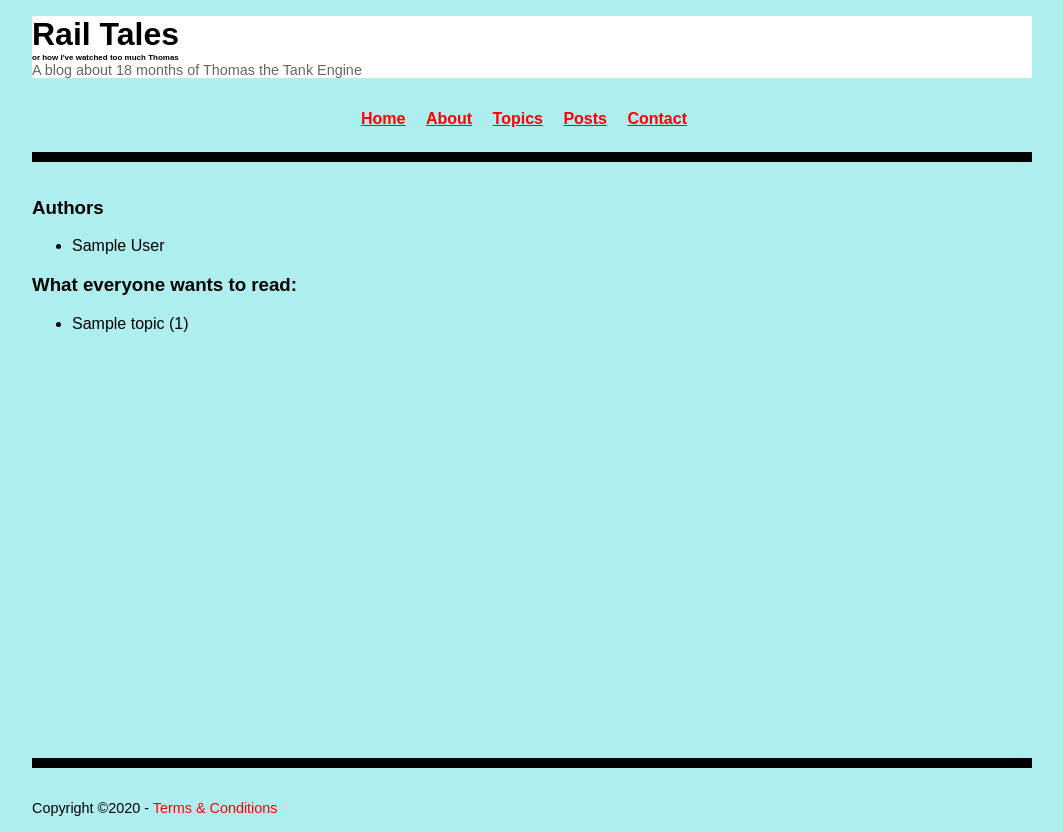
After one commit to lunaxtasy/train_blog, a Django app: a page that uses blog/templates/blog/base.html in a window 1280 px wide. The commit adds this page. Shown: the whole page, without its empty margins (108-1171 px from the left). Run offline with Django 3.2, Linux system fonts and the light colour scheme; tables that the repository leaves empty hold one stand-in row (values such as "Sample post").

Commit message:
Assignment 4 TopicListView

```diff
--- a/blog/models.py
+++ b/blog/models.py
@@ -1,6 +1,7 @@
 from django.contrib.auth import get_user_model
 from django.conf import settings
 from django.db import models
+from django.db.models import Count
 from django.urls import reverse
 
 """class TopicQuerySet(models.QuerySet):
@@ -47,7 +48,7 @@ class PostQuerySet(models.QuerySet):
         return User.objects.filter(train_blog__in=self).distinct()
     #Gets topics
     def get_topics(self):
-        return Topic.objects.all().distinct() #.values_list('blog_topic', flat=True)
+        return Topic.objects.annotate(topic_count=Count('blog_topic')).order_by('-topic_count') #.distinct() #.values_list('blog_topic', flat=True)
 
 class Post(models.Model):
     """
--- a/blog/static/blog/global.css
+++ b/blog/static/blog/global.css
@@ -3,7 +3,7 @@
 #main-content {
   margin-top: 1rem;
   display: grid;
-  grid-template-columns: 200px auto;
+  grid-template-columns: 350px auto;
   color: #ff0000 #000000
 }
 /* ... */
--- a/blog/templates/blog/base.html
+++ b/blog/templates/blog/base.html
@@ -24,6 +24,7 @@
     <ul>
       <li><a href="{% url "home" %}">Home</a></li>
       <li><a href="{% url "about" %}">About</a></li>
+      <li><a href="{% url "topic-list" %}">Topics</a></li>
       <li><a href="{% url "post-list" %}">Posts</a></li>
       <li><a href="#">Contact</a></li>
     </ul>
@@ -43,10 +44,10 @@
       </section>
       <section id="topic-list">
         <!-- List of topics, code not working correctly for display -->
-        <h3>Topics</h3>
+        <h3>What everyone wants to read:</h3>
           <ul>
             {% for topic in topics %}
-              <li>{{ topic.name }}</li>
+              <li>{{ topic.name }} ({{ topic.topic_count }})</li>
             {% endfor %}
           </ul>
       </section>
--- /dev/null
+++ b/blog/templates/blog/topic_detail.html
@@ -0,0 +1,3 @@
+<!--blog/templates/blog/topic_detail.html-->
+
+{% extends "blog/base.html" %}
--- a/blog/views.py
+++ b/blog/views.py
@@ -26,6 +26,9 @@ class PostDetailView(DetailView):
             published__day=self.kwargs['day'],
         )
 
+class TopicDetailView(DetailView):
+    model = models.Topic
+
 class HomeView(TemplateView):
     template_name = 'blog/home.html'
 
@@ -45,6 +48,11 @@ class PostListView(ListView):
     model = models.Post
     context_object_name = 'posts'
     queryset = models.Post.objects.published().order_by('-published')
+
+class TopicListView(ListView):
+    model = models.Topic
+    context_object_name = 'top_topic'
+    queryset = models.Topic.objects.all().order_by('name')
 
 def terms_and_conditions(request):
     return render(request, 'blog/terms_and_conditions.html')
--- a/train_blog/urls.py
+++ b/train_blog/urls.py
@@ -34,4 +34,10 @@ urlpatterns = [
         views.PostDetailView.as_view(),
         name='post-detail',
     ),
+    path('topics/', views.TopicListView.as_view(), name='topic-list'),
+    path(
+        'topics/<slug:slug>/',
+        views.TopicDetailView.as_view(),
+        name='topic-detail',
+    ),
 ]
```
Also changed, not shown: blog/templates/blog/topic_list.html (added, +16 -0 lines), tests/blog/views/test_topic_detail.py (added, +21 -0 lines), tests/blog/views/test_topic_list.py (added, +33 -0 lines), tests/train_blog/models/test_post.py (+12 -0 lines), tests/train_blog/test_views.py (renamed from tests/test_views.py).
